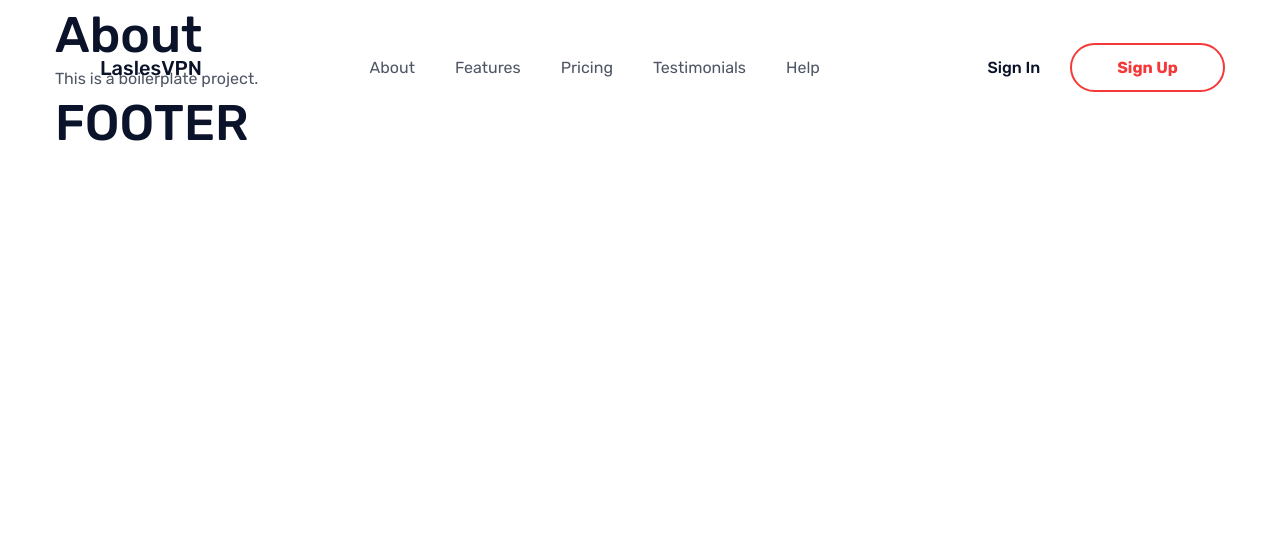
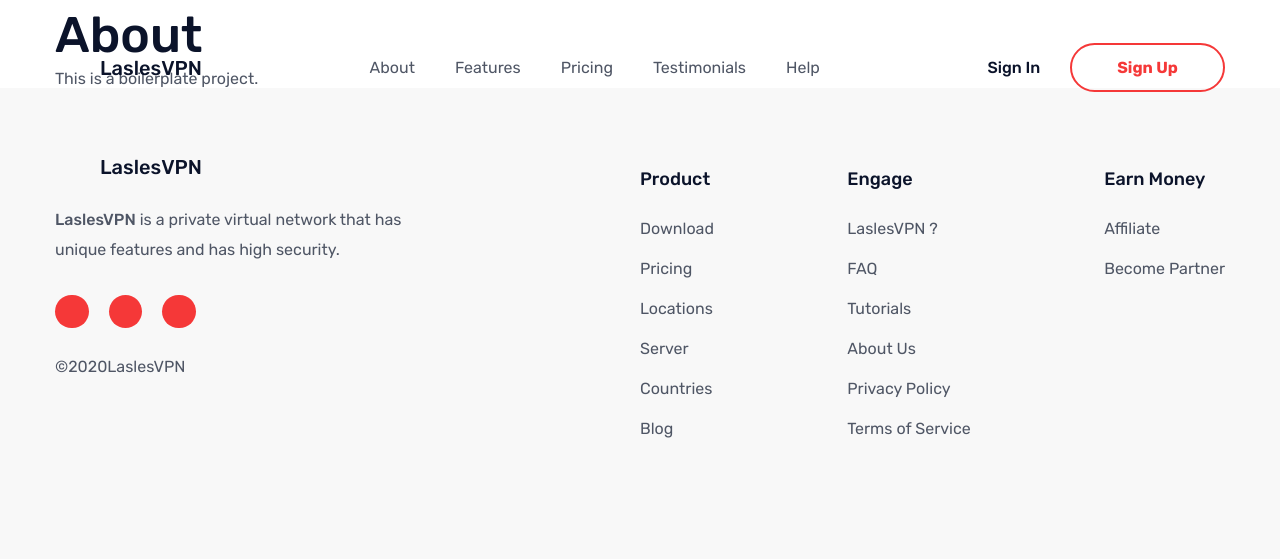
Before and after one commit to ptrv-dev/www-laslesvpn, a Node project: template src/pug/pages/about.pug in a window 1280 px wide. Shown: the top 559 px of the page. Run offline with Node 20 templates, Linux system fonts and the light colour scheme; the template is opened without the code that fills it, so the values that code supplies are empty; some libraries are stand-ins or nearby versions.

Commit message:
Footer done.

```diff
--- a/src/pug/components/footer/footer.pug
+++ b/src/pug/components/footer/footer.pug
@@ -1,3 +1,55 @@
 footer.footer
   .container
-    h1 FOOTER
+    .footer__inner
+      .footer__col
+        a.logo.footer__logo(href="index.html")
+          svg(width="35px" height="36.23px")
+            use(href="#logo-icon")
+          |Lasles<b>VPN</b>
+        p.footer__subtitle.section__subtitle <b>LaslesVPN</b> is a private virtual network that has unique features and has high security.
+        .footer__socials
+          a.footer__facebook(href="https://www.facebook.com/")
+            svg
+              use(href="#facebook-icon")
+          a.footer__twitter(href="https://www.twitter.com/")
+            svg
+              use(href="#twitter-icon")
+          a.footer__instagram(href="https://www.instagram.com/")
+            svg
+              use(href="#instagram-icon")
+        p.footer__copyright ©2020LaslesVPN
+      .footer__col.footer__col_row
+        ul.footer__list
+          h4.footer__list-title Product
+          li.footer__item
+            a.footer__link(href="#") Download
+          li.footer__item
+            a.footer__link(href="#") Pricing
+          li.footer__item
+            a.footer__link(href="#") Locations
+          li.footer__item
+            a.footer__link(href="#") Server
+          li.footer__item
+            a.footer__link(href="#") Countries
+          li.footer__item
+            a.footer__link(href="#") Blog
+        ul.footer__list
+          h4.footer__list-title Engage
+          li.footer__item
+            a.footer__link(href="#") LaslesVPN ?
+          li.footer__item
+            a.footer__link(href="#") FAQ
+          li.footer__item
+            a.footer__link(href="#") Tutorials
+          li.footer__item
+            a.footer__link(href="#") About Us
+          li.footer__item
+            a.footer__link(href="#") Privacy Policy
+          li.footer__item
+            a.footer__link(href="#") Terms of Service
+        ul.footer__list
+          h4.footer__list-title Earn Money
+          li.footer__item
+            a.footer__link(href="#") Affiliate
+          li.footer__item
+            a.footer__link(href="#") Become Partner
--- a/src/scss/pages/_footer.scss
+++ b/src/scss/pages/_footer.scss
@@ -0,0 +1,71 @@
+.footer {
+    padding: 60px 0 100px;
+    background: #f8f8f8;
+    &__inner {
+        display: flex;
+        justify-content: space-between;
+    }
+    &__col {
+        width: 50%;
+        &_row {
+            display: flex;
+            justify-content: space-between;
+        }
+    }
+    &__subtitle {
+        max-width: 68%;
+        margin-top: 20px;
+        margin-bottom: 30px;
+    }
+    &__socials {
+        display: flex;
+        margin-bottom: 30px;
+        svg {
+            width: 100%;
+            height: 100%;
+            fill: $white;
+        }
+        a {
+            width: 33.6px;
+            height: 33.6px;
+            margin-right: 20px;
+            background: $red;
+            border-radius: 50%;
+            transition: all 0.3s ease-in-out;
+            &:last-child {
+                margin-right: 0;
+            }
+            &:hover {
+                background: $white;
+                svg {
+                    fill: $red;
+                }
+            }
+        }
+    }
+    &__list-title {
+        font-size: 18px;
+        line-height: 30px;
+        margin-bottom: 20px;
+    }
+    &__item {
+        margin-bottom: 10px;
+        &:last-child {
+            margin-bottom: 0;
+        }
+    }
+    &__list {
+        list-style: none;
+        padding: 0;
+    }
+    &__link {
+        font-size: 16px;
+        line-height: 30px;
+        text-decoration: none;
+        color: $gray;
+        transition: color .2s ease-in-out;
+        &:hover {
+            color: $dark;
+        }
+    }
+}
--- a/src/scss/pages/_header.scss
+++ b/src/scss/pages/_header.scss
@@ -40,6 +40,10 @@
         line-height: 19px;
         color: $gray;
         text-decoration: none;
+        transition: color 0.2s ease-in-out;
+        &:hover {
+            color: $dark;
+        }
     }
 }
 .actions {
```
Also changed, not shown: src/pug/pages/index.pug (+7 -0 lines), dist/css/main.min.css, 2 other files.
